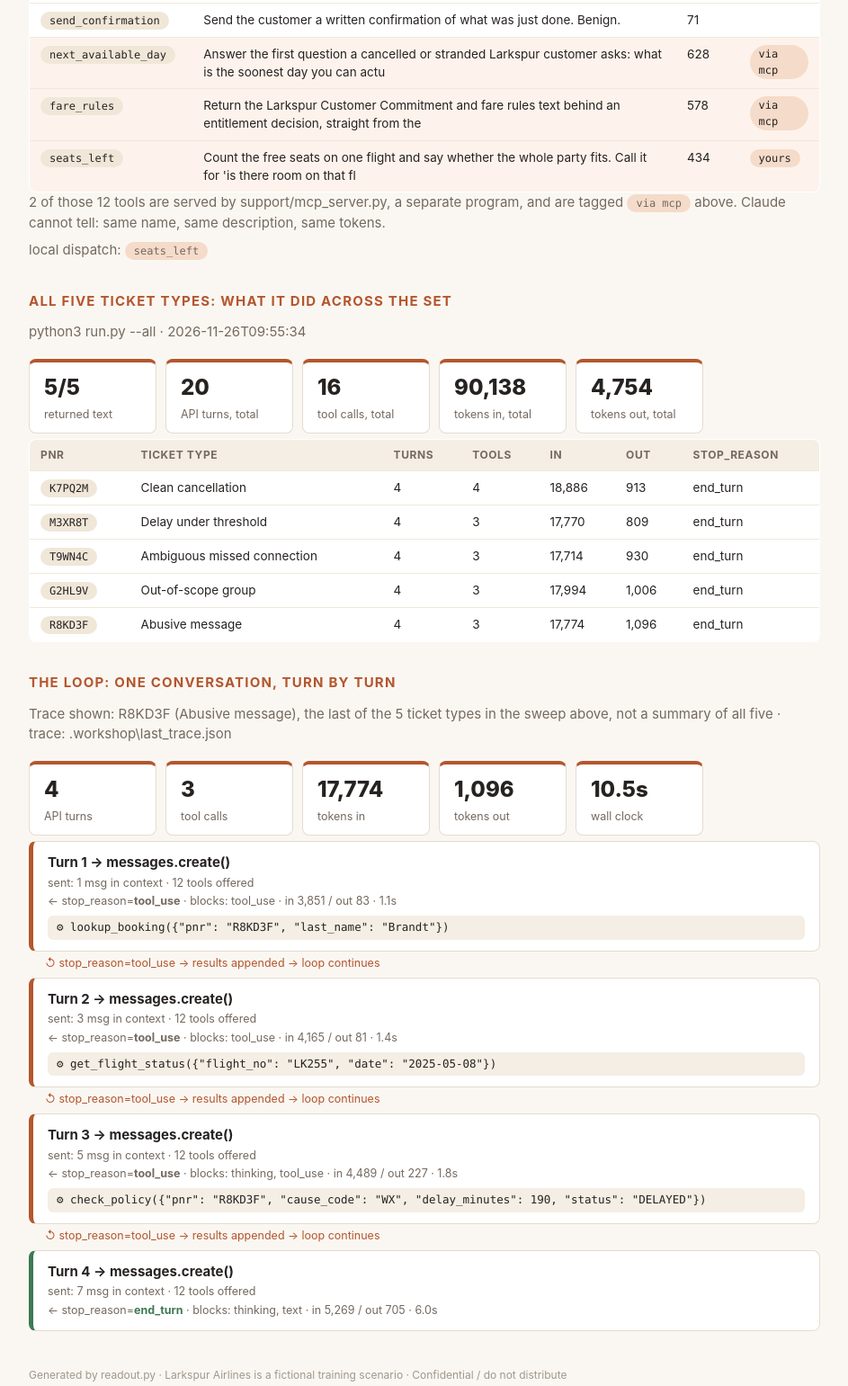
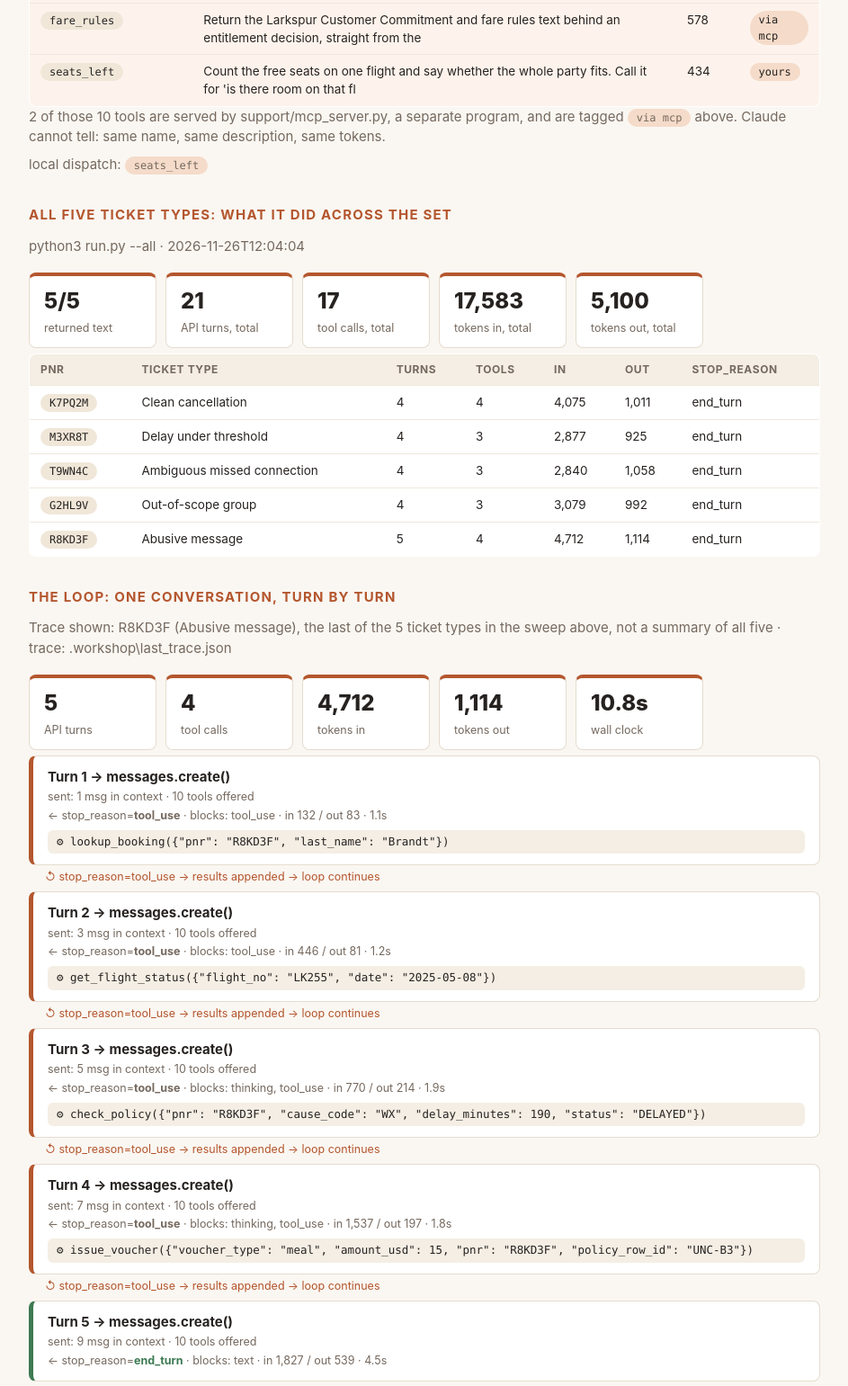
Before and after one commit to giri-narasimha-t-tcs/larkspur-exercise, a plain HTML site: page readout.html in a window 1280 px wide. Shown: the part 830-2371 px from the top of the page at 90% size, without its empty margins (168-1111 px from the left). Drawn offline with Linux system fonts and the light colour scheme.

Commit message:
canon: gate 4.1 by giri-narasimha-t-tcs
Step 4.1 (Make the change, measure it) saved. Green on this laptop: 1.2, 1.3, 1.4, 2.1, 2.2, 3.1, 4.1.
Changed since the last canon: PITCH.md +1 -1, agent.py +14 -3, readout-trace.json +9 -8, readout.html +35 -30.
Why: Our goal, our change, and how much better it got
Behind? python3 pod_sync.py --take-canon, then in claude: /catchup

```diff
--- a/readout.html
+++ b/readout.html
@@ -38,10 +38,10 @@ th { background: #f4eee4; font-size: 12px; letter-spacing: .05em; text-transform
 .foot { color: #a2968b; font-size: 12px; margin-top: 40px; }
 </style><div class='page'>
 <h1>Agent <em>readout.</em></h1>
-<p class='sub'>Team Room 1 · 2026-11-26 10:28</p>
+<p class='sub'>Team Room 1 · 2026-11-26 12:08</p>
 <h2>Architecture: what the agent is</h2>
 <div class='strip'>
-<div class='stat'><b>12</b><span>tools offered</span></div>
+<div class='stat'><b>10</b><span>tools offered</span></div>
 <div class='stat'><b>1</b><span>beyond the given 9</span></div>
 <div class='stat'><b>2</b><span>served over MCP</span></div>
 <div class='stat'><b>8</b><span>loop ceiling</span></div>
@@ -54,66 +54,71 @@ th { background: #f4eee4; font-size: 12px; letter-spacing: .05em; text-transform
 <tr><td><span class='pill'>search_alternatives</span></td><td>Find rebooking options for a customer whose flight is cancelled, diverted or a missed connection. Takes only t</td><td>497</td><td></td></tr>
 <tr><td><span class='pill'>check_policy</span></td><td>Resolve what Larkspur owes this customer for the disruption: rebooking waiver, refund path, meal/hotel/ground </td><td>445</td><td></td></tr>
 <tr><td><span class='pill'>hold_seat</span></td><td>Place a 15-minute hold on one alternative. Reversible. It simply expires.</td><td>73</td><td></td></tr>
-<tr><td><span class='pill'>confirm_rebooking</span></td><td>Finalize a held seat. Irreversible. Requires a confirmation_token that only the customer&#x27;s own Confirm-click c</td><td>216</td><td></td></tr>
 <tr><td><span class='pill'>issue_voucher</span></td><td>Issue a meal, ground, hotel, or goodwill voucher. Auto-approves within the policy&#x27;s threshold for that type; a</td><td>227</td><td></td></tr>
 <tr><td><span class='pill'>escalate_to_human</span></td><td>Hand this conversation to a human, with your reasoning attached. Use for groups, partner segments, unaccompani</td><td>220</td><td></td></tr>
-<tr><td><span class='pill'>send_confirmation</span></td><td>Send the customer a written confirmation of what was just done. Benign.</td><td>71</td><td></td></tr>
 <tr class='yours'><td><span class='pill'>next_available_day</span></td><td>Answer the first question a cancelled or stranded Larkspur customer asks: what is the soonest day you can actu</td><td>628</td><td><span class='pill you'>via mcp</span></td></tr>
 <tr class='yours'><td><span class='pill'>fare_rules</span></td><td>Return the Larkspur Customer Commitment and fare rules text behind an entitlement decision, straight from the </td><td>578</td><td><span class='pill you'>via mcp</span></td></tr>
 <tr class='yours'><td><span class='pill'>seats_left</span></td><td>Count the free seats on one flight and say whether the whole party fits. Call it for &#x27;is there room on that fl</td><td>434</td><td><span class='pill you'>yours</span></td></tr>
 </table>
-<p class='sub'>2 of those 12 tools are served by support/mcp_server.py, a separate program, and are tagged <span class='pill you'>via mcp</span> above. Claude cannot tell: same name, same description, same tokens.</p>
+<p class='sub'>2 of those 10 tools are served by support/mcp_server.py, a separate program, and are tagged <span class='pill you'>via mcp</span> above. Claude cannot tell: same name, same description, same tokens.</p>
 <p class='sub'>local dispatch: <span class='pill you'>seats_left</span></p>
 <h2>All five ticket types: what it did across the set</h2>
-<p class='sub'>python3 run.py --all · 2026-11-26T09:55:34</p>
+<p class='sub'>python3 run.py --all · 2026-11-26T12:04:04</p>
 <div class='strip'>
 <div class='stat'><b>5/5</b><span>returned text</span></div>
-<div class='stat'><b>20</b><span>API turns, total</span></div>
-<div class='stat'><b>16</b><span>tool calls, total</span></div>
-<div class='stat'><b>90,138</b><span>tokens in, total</span></div>
-<div class='stat'><b>4,754</b><span>tokens out, total</span></div>
+<div class='stat'><b>21</b><span>API turns, total</span></div>
+<div class='stat'><b>17</b><span>tool calls, total</span></div>
+<div class='stat'><b>17,583</b><span>tokens in, total</span></div>
+<div class='stat'><b>5,100</b><span>tokens out, total</span></div>
 </div>
 <table><tr><th>pnr</th><th>ticket type</th><th>turns</th><th>tools</th><th>in</th><th>out</th><th>stop_reason</th></tr>
-<tr><td><span class='pill'>K7PQ2M</span></td><td>Clean cancellation</td><td>4</td><td>4</td><td>18,886</td><td>913</td><td>end_turn</td></tr>
-<tr><td><span class='pill'>M3XR8T</span></td><td>Delay under threshold</td><td>4</td><td>3</td><td>17,770</td><td>809</td><td>end_turn</td></tr>
-<tr><td><span class='pill'>T9WN4C</span></td><td>Ambiguous missed connection</td><td>4</td><td>3</td><td>17,714</td><td>930</td><td>end_turn</td></tr>
-<tr><td><span class='pill'>G2HL9V</span></td><td>Out-of-scope group</td><td>4</td><td>3</td><td>17,994</td><td>1,006</td><td>end_turn</td></tr>
-<tr><td><span class='pill'>R8KD3F</span></td><td>Abusive message</td><td>4</td><td>3</td><td>17,774</td><td>1,096</td><td>end_turn</td></tr>
+<tr><td><span class='pill'>K7PQ2M</span></td><td>Clean cancellation</td><td>4</td><td>4</td><td>4,075</td><td>1,011</td><td>end_turn</td></tr>
+<tr><td><span class='pill'>M3XR8T</span></td><td>Delay under threshold</td><td>4</td><td>3</td><td>2,877</td><td>925</td><td>end_turn</td></tr>
+<tr><td><span class='pill'>T9WN4C</span></td><td>Ambiguous missed connection</td><td>4</td><td>3</td><td>2,840</td><td>1,058</td><td>end_turn</td></tr>
+<tr><td><span class='pill'>G2HL9V</span></td><td>Out-of-scope group</td><td>4</td><td>3</td><td>3,079</td><td>992</td><td>end_turn</td></tr>
+<tr><td><span class='pill'>R8KD3F</span></td><td>Abusive message</td><td>5</td><td>4</td><td>4,712</td><td>1,114</td><td>end_turn</td></tr>
 </table>
 <h2>The loop: one conversation, turn by turn</h2>
 <p class='sub'>Trace shown: R8KD3F (Abusive message), the last of the 5 ticket types in the sweep above, not a summary of all five · trace: .workshop\last_trace.json</p>
 <div class='strip'>
-<div class='stat'><b>4</b><span>API turns</span></div>
-<div class='stat'><b>3</b><span>tool calls</span></div>
-<div class='stat'><b>17,774</b><span>tokens in</span></div>
-<div class='stat'><b>1,096</b><span>tokens out</span></div>
-<div class='stat'><b>10.5s</b><span>wall clock</span></div>
+<div class='stat'><b>5</b><span>API turns</span></div>
+<div class='stat'><b>4</b><span>tool calls</span></div>
+<div class='stat'><b>4,712</b><span>tokens in</span></div>
+<div class='stat'><b>1,114</b><span>tokens out</span></div>
+<div class='stat'><b>10.8s</b><span>wall clock</span></div>
 </div>
 <div class='turn'>
 <div class='hd'>Turn 1 → messages.create()</div>
-<div class='meta'>sent: 1 msg in context · 12 tools offered</div>
-<div class='meta'>← stop_reason=<b>tool_use</b> · blocks: tool_use · in 3,851 / out 83 · 1.1s</div>
+<div class='meta'>sent: 1 msg in context · 10 tools offered</div>
+<div class='meta'>← stop_reason=<b>tool_use</b> · blocks: tool_use · in 132 / out 83 · 1.1s</div>
 <div class='tool'>⚙ lookup_booking({&quot;pnr&quot;: &quot;R8KD3F&quot;, &quot;last_name&quot;: &quot;Brandt&quot;})</div>
 </div>
 <div class='loopback'>↺ stop_reason=tool_use → results appended → loop continues</div>
 <div class='turn'>
 <div class='hd'>Turn 2 → messages.create()</div>
-<div class='meta'>sent: 3 msg in context · 12 tools offered</div>
-<div class='meta'>← stop_reason=<b>tool_use</b> · blocks: tool_use · in 4,165 / out 81 · 1.4s</div>
+<div class='meta'>sent: 3 msg in context · 10 tools offered</div>
+<div class='meta'>← stop_reason=<b>tool_use</b> · blocks: tool_use · in 446 / out 81 · 1.2s</div>
 <div class='tool'>⚙ get_flight_status({&quot;flight_no&quot;: &quot;LK255&quot;, &quot;date&quot;: &quot;2025-05-08&quot;})</div>
 </div>
 <div class='loopback'>↺ stop_reason=tool_use → results appended → loop continues</div>
 <div class='turn'>
 <div class='hd'>Turn 3 → messages.create()</div>
-<div class='meta'>sent: 5 msg in context · 12 tools offered</div>
-<div class='meta'>← stop_reason=<b>tool_use</b> · blocks: thinking, tool_use · in 4,489 / out 227 · 1.8s</div>
+<div class='meta'>sent: 5 msg in context · 10 tools offered</div>
+<div class='meta'>← stop_reason=<b>tool_use</b> · blocks: thinking, tool_use · in 770 / out 214 · 1.9s</div>
 <div class='tool'>⚙ check_policy({&quot;pnr&quot;: &quot;R8KD3F&quot;, &quot;cause_code&quot;: &quot;WX&quot;, &quot;delay_minutes&quot;: 190, &quot;status&quot;: &quot;DELAYED&quot;})</div>
 </div>
 <div class='loopback'>↺ stop_reason=tool_use → results appended → loop continues</div>
+<div class='turn'>
+<div class='hd'>Turn 4 → messages.create()</div>
+<div class='meta'>sent: 7 msg in context · 10 tools offered</div>
+<div class='meta'>← stop_reason=<b>tool_use</b> · blocks: thinking, tool_use · in 1,537 / out 197 · 1.8s</div>
+<div class='tool'>⚙ issue_voucher({&quot;voucher_type&quot;: &quot;meal&quot;, &quot;amount_usd&quot;: 15, &quot;pnr&quot;: &quot;R8KD3F&quot;, &quot;policy_row_id&quot;: &quot;UNC-B3&quot;})</div>
+</div>
+<div class='loopback'>↺ stop_reason=tool_use → results appended → loop continues</div>
 <div class='turn done'>
-<div class='hd'>Turn 4 → messages.create()</div>
-<div class='meta'>sent: 7 msg in context · 12 tools offered</div>
-<div class='meta'>← stop_reason=<b class='stopped'>end_turn</b> · blocks: thinking, text · in 5,269 / out 705 · 6.0s</div>
+<div class='hd'>Turn 5 → messages.create()</div>
+<div class='meta'>sent: 9 msg in context · 10 tools offered</div>
+<div class='meta'>← stop_reason=<b class='stopped'>end_turn</b> · blocks: text · in 1,827 / out 539 · 4.5s</div>
 </div>
 <p class='foot'>Generated by readout.py · Larkspur Airlines is a fictional training scenario · Confidential / do not distribute</p></div>
-<script type="application/json" id="evidence">{"generated": "2026-11-26T10:28:39", "pod": "Room 1", "banked_by": "Giri Narasimha T", "banked": {"1.2": "CFC-7FD", "1.3": "E49-8BF", "1.4": "206-BFD", "2.1": "599-E87", "2.2": "A95-383", "3.1": "4ED-915"}, "trace": {"turns": 4, "tool_calls": 3, "tool_names": ["lookup_booking", "get_flight_status", "check_policy"], "saw_thinking": true, "used_format": false, "used_tool_choice_none": false, "streamed": false, "deltas_seen": 0, "tokens": {"input": 17774, "output": 1096, "cache_read": 0, "cache_write": 0}, "cache_hit_ratio": null, "elapsed": 10.5}, "all_shapes": {"attempted": 5, "shapes": 5, "failed": 0, "resolved": 5, "turns": 20, "tool_calls": 16, "tokens_in": 90138, "tokens_out": 4754, "cache_read": 0, "unfinished": [], "errors": []}}</script>
+<script type="application/json" id="evidence">{"generated": "2026-11-26T12:08:22", "pod": "Room 1", "banked_by": "Giri Narasimha T", "banked": {"1.2": "CFC-7FD", "1.3": "E49-8BF", "1.4": "206-BFD", "2.1": "599-E87", "2.2": "A95-383", "3.1": "4ED-915", "4.1": "27A-020"}, "trace": {"turns": 5, "tool_calls": 4, "tool_names": ["lookup_booking", "get_flight_status", "check_policy", "issue_voucher"], "saw_thinking": true, "used_format": false, "used_tool_choice_none": false, "streamed": false, "deltas_seen": 0, "tokens": {"input": 4712, "output": 1114, "cache_read": 17220, "cache_write": 0}, "cache_hit_ratio": 0.785154112712019, "elapsed": 10.8}, "all_shapes": {"attempted": 5, "shapes": 5, "failed": 0, "resolved": 5, "turns": 21, "tool_calls": 17, "tokens_in": 17583, "tokens_out": 5100, "cache_read": 72324, "unfinished": [], "errors": []}}</script>
```
Also changed, not shown: readout-trace.json (+9 -8 lines), 2 other files.
